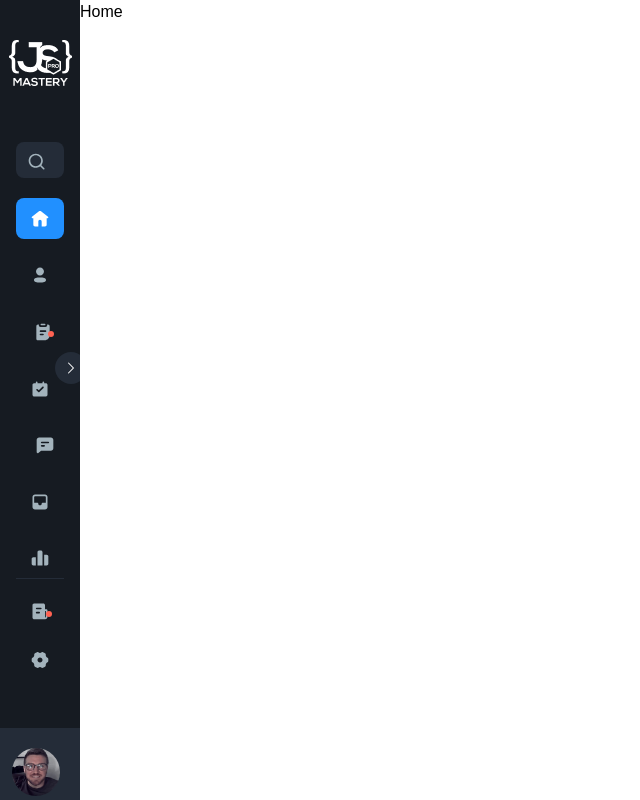
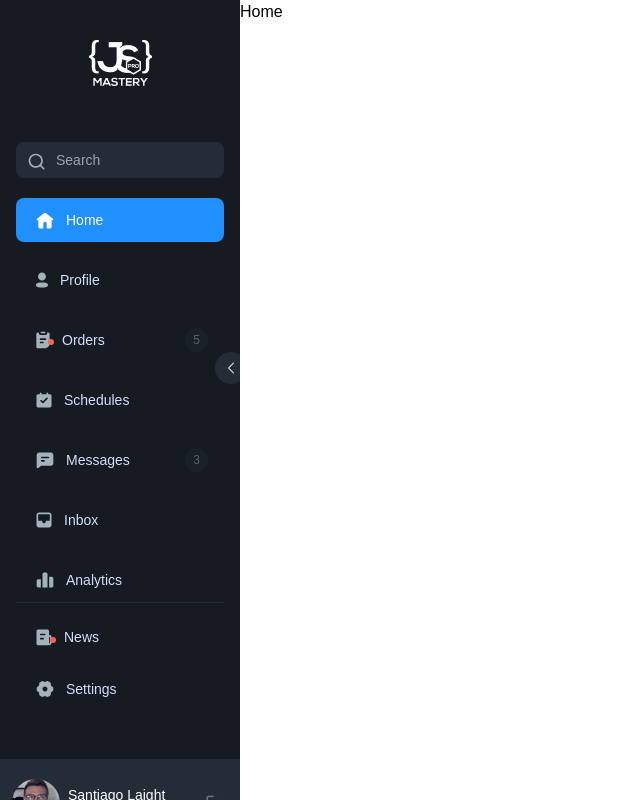
Before and after one commit to Mandeepsinghmar/jsmasterypro, a Next.js app: page / in a window 1280 px wide. Shown: the whole page, without its empty margins (0-640 px from the left). Built offline with nearby package versions, Linux system fonts and the light colour scheme.

Commit message:
sidebar opened

```diff
--- a/pages/_app.js
+++ b/pages/_app.js
@@ -3,7 +3,7 @@ import { useEffect, useState } from 'react';
 import LeftSidebar from '../components/LeftSidebar';
 
 const MyApp = ({ Component, pageProps }) => {
-  const [isSidebarOpen, setIsSidebarOpen] = useState(false);
+  const [isSidebarOpen, setIsSidebarOpen] = useState(true);
 
   useEffect(() => {
     window.addEventListener('resize', () => {
```
